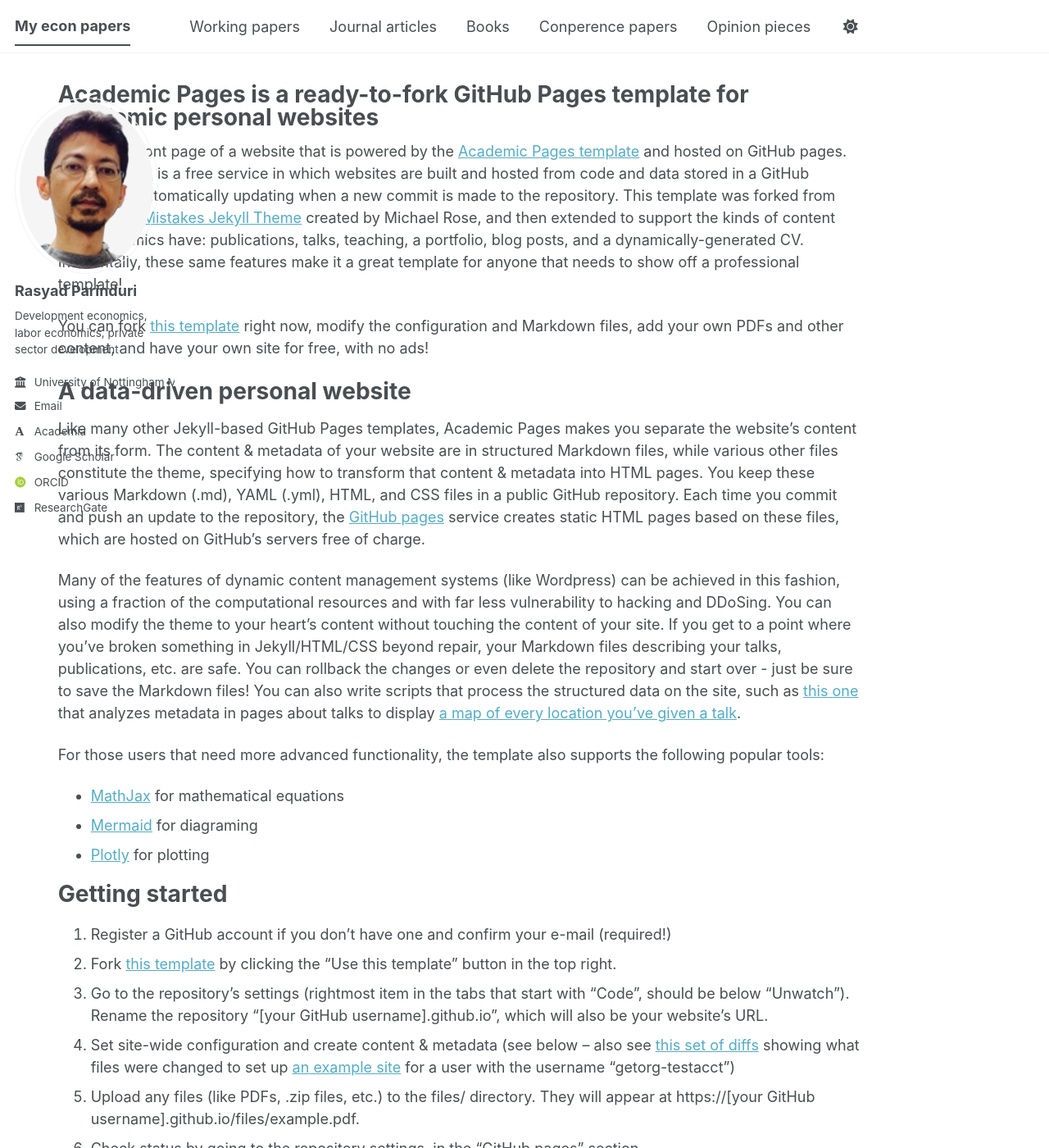
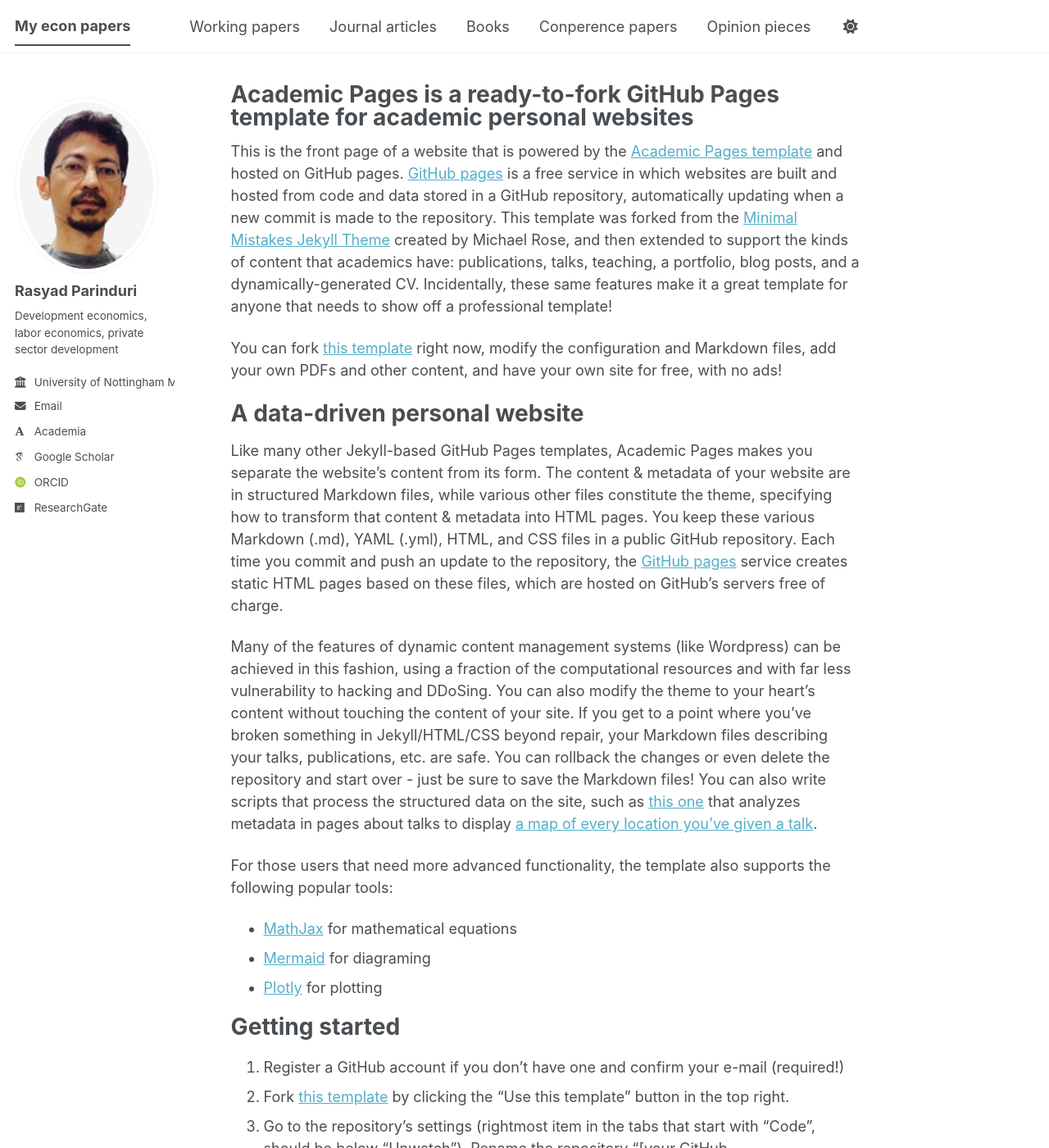
Before and after one commit to rasyadparinduri/rasyadparinduri.github.io, a Jekyll site: the page built from _pages/about.md, in a window 1280 px wide and 1400 px high. Shown: the whole window at 82% size. Built offline with Jekyll 4.4.1, drawn with Linux system fonts in a browser that asks for light colours; some web fonts are replaced; a script bundle is joined from its source files by our own code; library files that are not in the unit come from our copies.

Commit message:
Update main.scss

```diff
--- a/assets/css/main.scss
+++ b/assets/css/main.scss
@@ -45,25 +45,3 @@
 .page__footer {
   display: none !important;
 }
-
-
-
-.page__inner-wrap {
-  max-width: 1100px;
-  margin-left: auto;
-  margin-right: auto;
-}
-
-/* ensure all page types inherit same width */
-.page__content,
-.archive,
-.page {
-  width: 100%;
-}
-
-/* mobile */
-@media (max-width: 768px) {
-  .page__inner-wrap {
-    max-width: 100%;
-  }
-}
```
